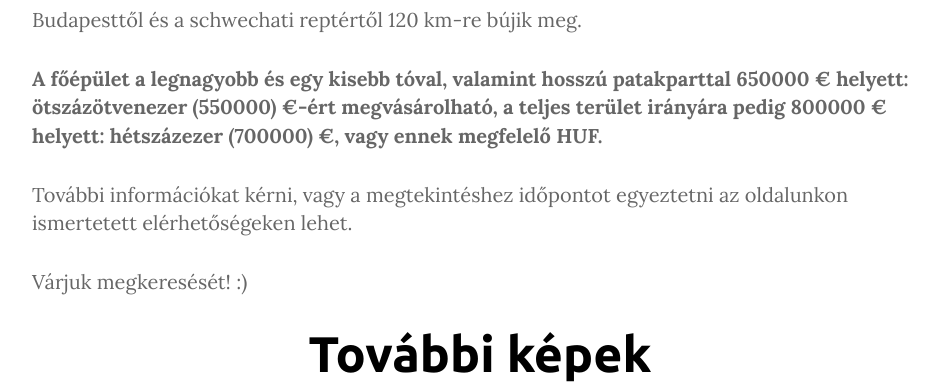
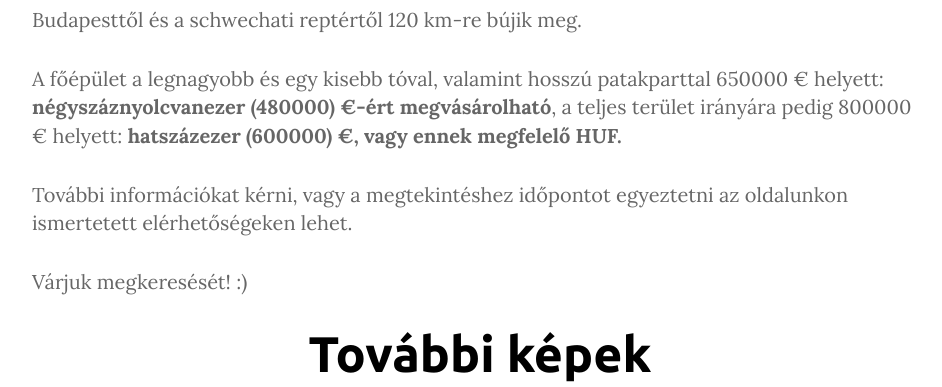
Before and after one commit to darabos/megingat, a Jekyll site: the page built from elado/birtok/index.md, in a window 1280 px wide and 900 px high, scrolled down 16555 px, cut to the strip 194-581 px from the top of the window. Shown: the whole strip, without its empty margins (160-1102 px from the left). Built offline with Jekyll 4.4.1, drawn with Linux system fonts in a browser that asks for light colours; nearby versions of some CDN libraries; some of the changed text lies outside the part shown.

Commit message:
Újabb árcsökkentés
Újabb árcsökkentés

```diff
--- a/elado/birtok/index.md
+++ b/elado/birtok/index.md
@@ -2,15 +2,15 @@
 layout: elado
 title: Eladó családi birtok tavakkal
 
-# Irányára: 650000 €
+# Irányára: 600000 €
 ---
 
 # ![Kívülről](http://i.imgur.com/OFNAOMq.jpg) Eladó családi birtok tavakkal - jelentős árcsökkenés!!!
 
 {% include fold.html %}
 
-**Eladó 550 000 €-ért a Dunántúl szívében egy különleges természeti adottságokkal rendelkező 6,5 ha-os birtok!**
-**A teljes eladó terület közel 16 ha-on terül el, ennek ára 700 000 €.**
+**Eladó 480 000 €-ért a Dunántúl szívében egy különleges természeti adottságokkal rendelkező 6,5 ha-os birtok!**
+**A teljes eladó terület közel 16 ha-on terül el, ennek ára 600 000 €.**
 **Most a terület egyben, vagy természetes egységeire bontva is megvásárolható!**
 
 A nagyjából négyzet alakú területen hat, összesen 10 ha-nyi tiszta vizű, 3-4 m mélységű, festői szépségű tó, s a telek mellett a Bakonyból érkező bő vizű patak hiteti el velünk a békét és nyugalmat.
@@ -80,7 +80,7 @@
 
 Budapesttől és a schwechati reptértől 120 km-re bújik meg.
 
-**A főépület a legnagyobb és egy kisebb tóval, valamint hosszú patakparttal 650000 € helyett: ötszázötvenezer (550000) €-ért megvásárolható, a teljes terület irányára pedig 800000 € helyett: hétszázezer (700000) €, vagy ennek megfelelő HUF.**
+A főépület a legnagyobb és egy kisebb tóval, valamint hosszú patakparttal 650000 € helyett: **négyszáznyolcvanezer (480000) €-ért megvásárolható**, a teljes terület irányára pedig 800000 € helyett: **hatszázezer (600000) €, vagy ennek megfelelő HUF.**
 
 További információkat kérni, vagy a megtekintéshez időpontot egyeztetni az oldalunkon ismertetett elérhetőségeken lehet.
 
```
